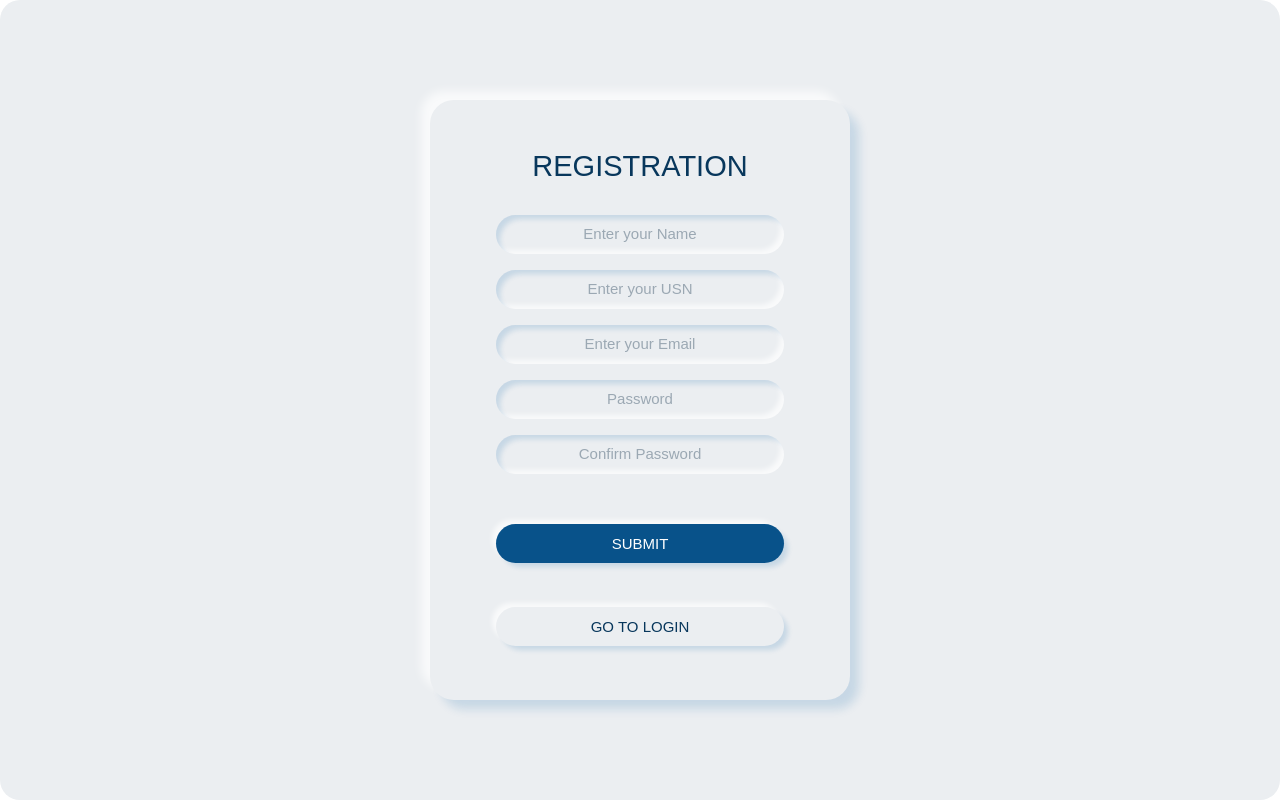
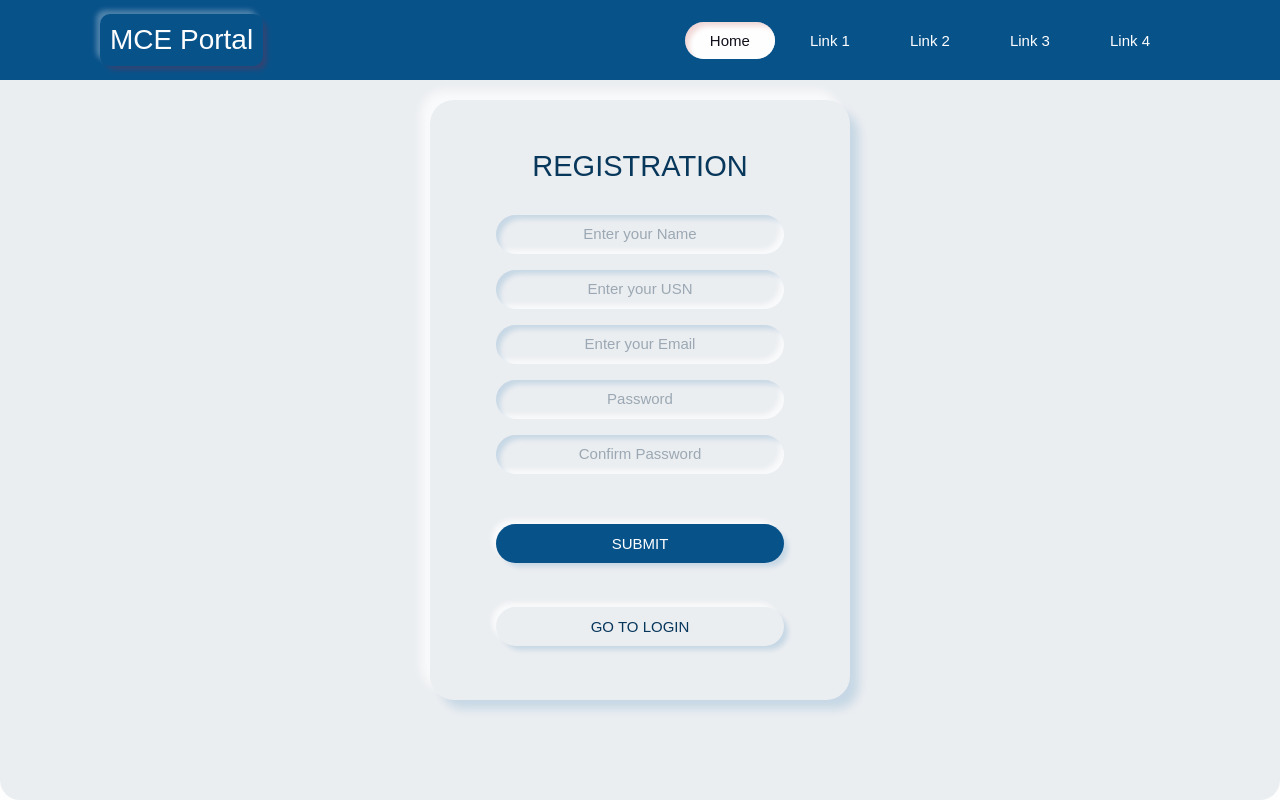
Before and after one commit to AkhilBabuM/mce-scheduling-project, a PHP site: page /registration.php in a window 1280 px wide. Run offline with PHP 8.4, Linux system fonts and the light colour scheme.

Commit message:
Added Rudimentary Navbar

```diff
--- /dev/null
+++ b/css/navbarstyle.css
@@ -0,0 +1,66 @@
+*{
+    margin: 0;
+    padding: 0;
+    list-style: none;
+    text-decoration: none;
+    font-family: sans-serif;
+    box-sizing: border-box;
+}
+
+body{
+    background: #fefefe;
+}
+
+header{
+    position: absolute;
+
+    width: 100%;
+    height: 80px;
+    background: #08528a;
+    display: flex;
+    align-items: center;
+    justify-content: space-between;
+    padding: 0 100px;
+}
+
+.logo{
+    font-size: 28px;
+    color: #fefefe;
+
+    padding:10px;
+    border-radius:10px;
+    box-shadow:  5px 5px 5px -1px rgba(255, 3, 3, 0.16),
+             -5px -5px 5px -1px rgba(255, 255, 255, 0.281);
+}
+
+.hamburger{
+    display: none;
+}
+
+.nav-bar ul{
+    display: flex;
+}
+
+.nav-bar ul li a{
+    display: block;
+    color: #fefefe;
+    font-size: 15px;
+    padding: 10px 25px;
+    border-radius: 50px;
+    transition: 0.2s;
+    margin: 0 5px;
+}
+
+.nav-bar ul li a:hover{
+    color: #11101b;
+    background: #fefefe;
+    box-shadow: inset 5px 5px 5px -1px rgba(169, 10, 10, 0.16),
+                inset -5px -5px 5px -1px rgba(255, 255, 255, 0.70);
+}
+
+.nav-bar ul li a.active{
+    color: #11101b;
+    background: #fefefe;
+    box-shadow: inset 5px 5px 5px -1px rgba(169, 10, 10, 0.16),
+                inset -5px -5px 5px -1px rgba(255, 255, 255, 0.70);
+}
--- a/css/registrationstyle.css
+++ b/css/registrationstyle.css
@@ -1,4 +1,3 @@
-
 *{
     margin: 0;
     padding: 0;
@@ -14,7 +13,6 @@
     align-items: center;
     justify-content: center;
     border-radius: 20px;
-
 }
 
 h2{
@@ -24,7 +22,7 @@ h2{
 .card{
     width: 420px;
     height:600px;
-    box-shadow: 10px 10px 10px -1px hsla(206, 89%, 35%, 0.16),
+    box-shadow: 10px 10px 10px -1px rgba(10, 99, 169, 0.16),
                 -10px -10px 10px -1px rgba(255, 255, 255, 0.70);
     border-radius:24px;
 
--- a/login.php
+++ b/login.php
@@ -18,7 +18,7 @@ if(isset($_POST["submit"])){
     }
     else{
       echo
-      "<script> alert('Wrong Password'); </script>";
+      "<script> alert('Wrong Password.'); </script>";
     }
   }
   else{
--- a/registration.php
+++ b/registration.php
@@ -39,9 +39,38 @@ if(isset($_POST["submit"])){
     <meta charset="utf-8">
     <title>Registration</title>
     <link rel="stylesheet" href="css/registrationstyle.css">
+    <link rel="stylesheet" href="css/navbarstyle.css">
   </head>
   <body>
+  <header>
+        <div class="logo">MCE Portal</div>
+        <div class="hamburger">
+            <div class="line"></div>
+            <div class="line"></div>
+            <div class="line"></div>
+        </div>
+        <nav class="nav-bar">
+            <ul>
+                <li>
+                    <a href="" class="active">Home</a>
+                </li>
+                <li>
+                    <a href="">Link 1</a>
+                </li>
+                <li>
+                    <a href="">Link 2</a>
+                </li>
+                <li>
+                    <a href="">Link 3</a>
+                </li>
+                <li>
+                    <a href="">Link 4</a>
+                </li>
+            </ul>
+        </nav>
+    </header>
     <div class="container">
+
       <div class="card">
         <div class="inner-box">
           <div class="card-front">
```
Also changed, not shown: navbar.html (added, +39 -0 lines).
